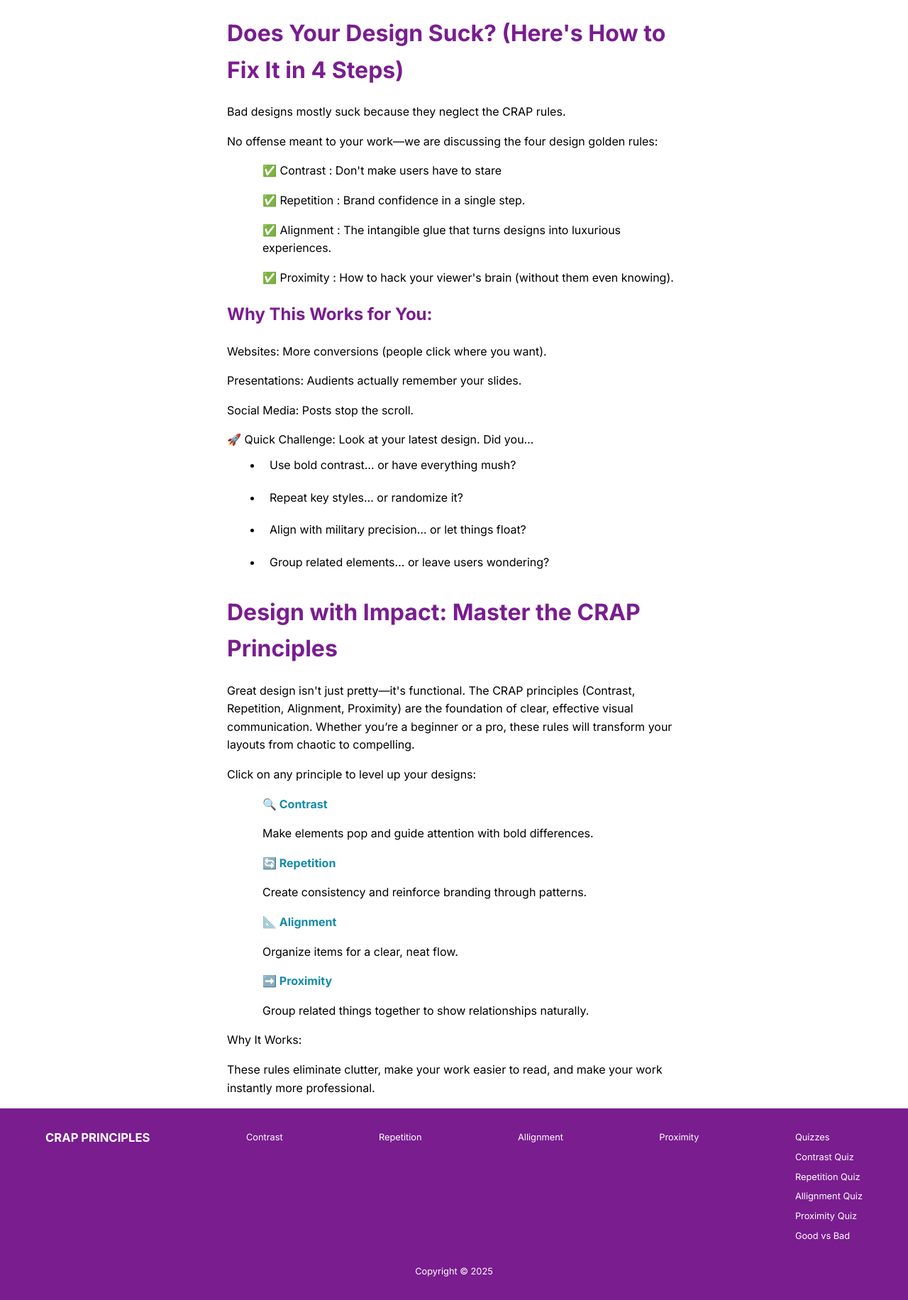
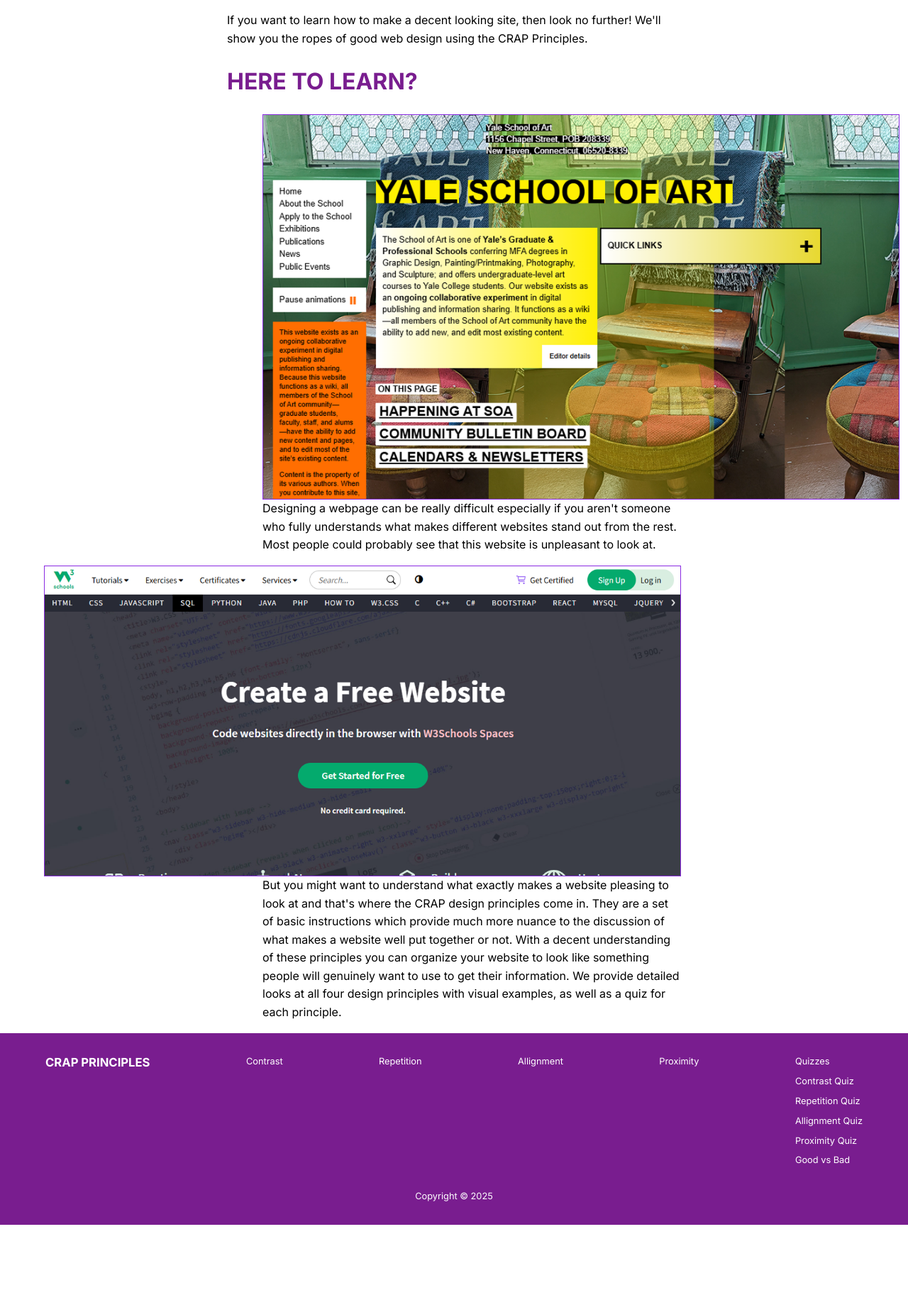
Before and after one commit to Bondulance/CRAP_Final, a PHP site: page / in a window 1280 px wide. Shown: the whole page at 71% size. After the commit the page ends 1726 px from the top, so only its background shows below. Run offline with PHP 8.4, Linux system fonts and the light colour scheme.

Commit message:
working on homepage

```diff
--- a/assets/css/style.css
+++ b/assets/css/style.css
@@ -5,6 +5,12 @@
     display: flex;
     flex-direction: column;
     justify-content: space-between;
+}
+.Lfloat{
+    float: left;
+}
+.Rfloat{
+    float: right;
 }
 
 html {
--- a/index.html
+++ b/index.html
@@ -13,6 +13,9 @@
     <body>
         <header>
             <!-- Nav and logo thing on top -->
+            <div class="under">
+
+            </div>
         </header>
 <!-- <?php
     // $pageTitle = 'Homepage';
@@ -22,56 +25,31 @@
 
         <main>
             <div>
-                <h1>Does Your Design Suck? (Here's How to Fix It in 4 Steps)</h1>
-                <p>Bad designs mostly suck because they neglect the CRAP rules.</p>
-
-                <p>No offense meant to your work—we are discussing the four design golden rules:</p>
-                <section>
-                    <p>✅ Contrast : Don't make users have to stare</p>
-                    <p>✅ Repetition : Brand confidence in a single step.</p>
-                    <p>✅ Alignment : The intangible glue that turns designs into luxurious experiences.</p>
-                    <p>✅ Proximity : How to hack your viewer's brain (without them even knowing).</p>
-                </section>
+                <p>If you want to learn how to make a decent looking site, then look no further! We'll show you the ropes of good web design using the CRAP Principles.</p>
             </div>
 
-            <div>
-                <h2>Why This Works for You:</h2>
-                <p>Websites: More conversions (people click where you want).</p>
-
-                <p>Presentations: Audients actually remember your slides.</p>
-
-                <p>Social Media: Posts stop the scroll.</p>
-
-                <ul>🚀 Quick Challenge: Look at your latest design. Did you…
-                    <li>Use bold contrast… or have everything mush?</li>
-                    <li>Repeat key styles… or randomize it?</li>
-                    <li>Align with military precision… or let things float?</li>
-                    <li>Group related elements… or leave users wondering?</li>
-                </ul>
-            </div>
+            <h1>HERE TO LEARN?</h1>
 
             <div>
-                <h1>Design with Impact: Master the CRAP Principles</h1>
-                <p>Great design isn't just pretty—it's functional. The CRAP principles (Contrast, Repetition, Alignment, Proximity) are the foundation of clear, effective visual communication. Whether you’re a beginner or a pro, these rules will transform your layouts from chaotic to compelling.</p>
-
-                <p>Click on any principle to level up your designs:</p>
-
                 <section>
-                    <a href="#">🔍 Contrast</a>
-                    <p>Make elements pop and guide attention with bold differences.</p>
-
-                    <a href="#">🔄 Repetition</a>
-                    <p>Create consistency and reinforce branding through patterns.</p>
-
-                    <a href="#">📐 Alignment</a>
-                    <p>Organize items for a clear, neat flow.</p>
-
-                    <a href="#">➡️ Proximity</a>
-                    <p>Group related things together to show relationships naturally.</p>
+                    <img src="assets/pictures/home_yaleArt.png" alt="Yale School of Art Homepage" class="Lfloat">
+                    <p>Designing a webpage can be really difficult especially if you aren't someone who fully understands
+                        what makes different websites stand out from the rest. Most people could probably see that this
+                        website is unpleasant to look at.
+                    </p>
                 </section>
-
-                <p>Why It Works:</p>
-                <p>These rules eliminate clutter, make your work easier to read, and make your work instantly more professional.</p>
+                <section>
+                    <img src="assets/pictures/home_w3schools.png" alt="w3schools create page" class="Rfloat">
+                    <p>
+                        But you might want to understand what exactly makes a website pleasing to look at and that's
+                        where the CRAP design principles come in. They are a set of basic instructions which provide
+                        much more nuance to the discussion of what makes a website well put together or not. With a
+                        decent understanding of these principles you can organize your website to look like something
+                        people will genuinely want to use to get their information. We provide detailed looks at all four
+                        design principles with visual examples, as well as a quiz for each principle.
+                    </p>
+                    <p></p>
+                </section>
             </div>
         </main>
 
```
